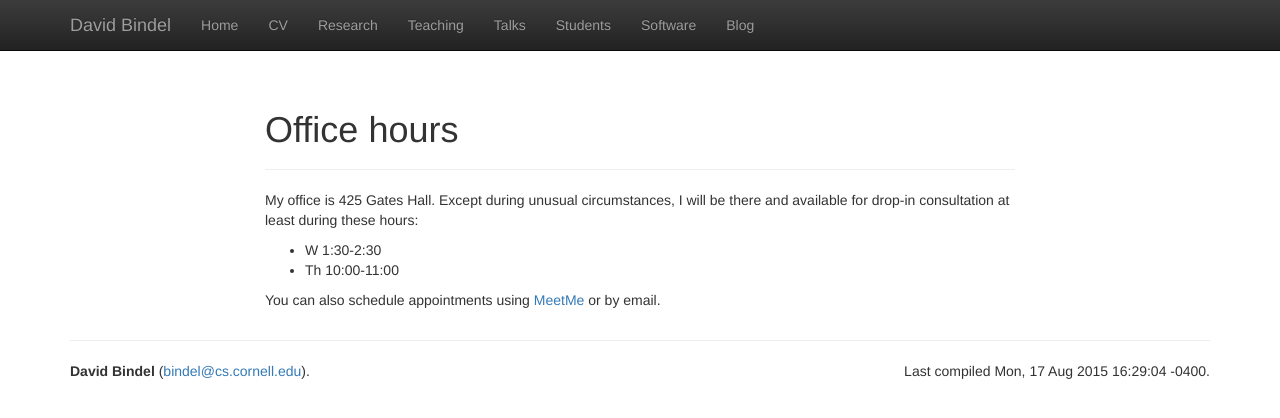
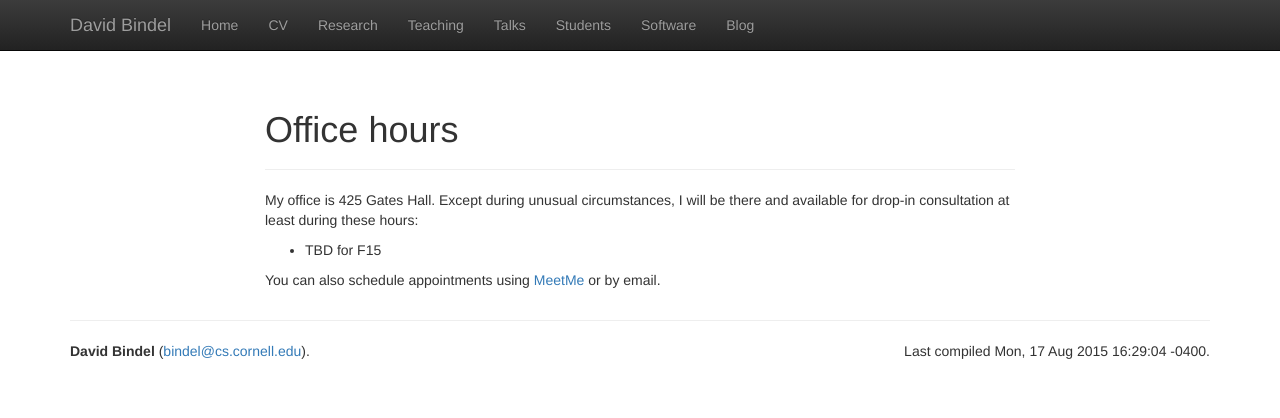
Before and after one commit to dbindel/cornell_web, a Jekyll site: the page built from hours.md, in a window 1280 px wide. Shown: the top 418 px of the page. Built offline with Jekyll 4.4.1, drawn with Linux system fonts in a browser that asks for light colours; nearby versions of some CDN libraries.

Commit message:
Updates to OH.

```diff
--- a/_includes/dbindel_head.html
+++ b/_includes/dbindel_head.html
@@ -27,7 +27,7 @@
     </div>
     <div class="col-xs-7 col-sm-6 col-md-5 col-lg-4">
       <p>
-        <a href="hours.html">OH:</a> W 1:30-2:30, Th 10-11<br/>
+        <a href="hours.html">OH:</a> TBD for F15<br/>
         <a href="http://www.meetme.so/DavidBindel">Scheduler link</a><br/>
         <a href="mailto:bindel@cs.cornell.edu">bindel@cs.cornell.edu</a><br/>
         607-255-5395
--- a/hours.md
+++ b/hours.md
@@ -7,8 +7,7 @@ My office is 425 Gates Hall.  Except during unusual circumstances, I
 will be there and available for drop-in consultation at least during
 these hours:
 
- - W 1:30-2:30
- - Th 10:00-11:00
+ - TBD for F15
 
 You can also schedule appointments
 using [MeetMe](http://www.meetme.so/DavidBindel)
```
